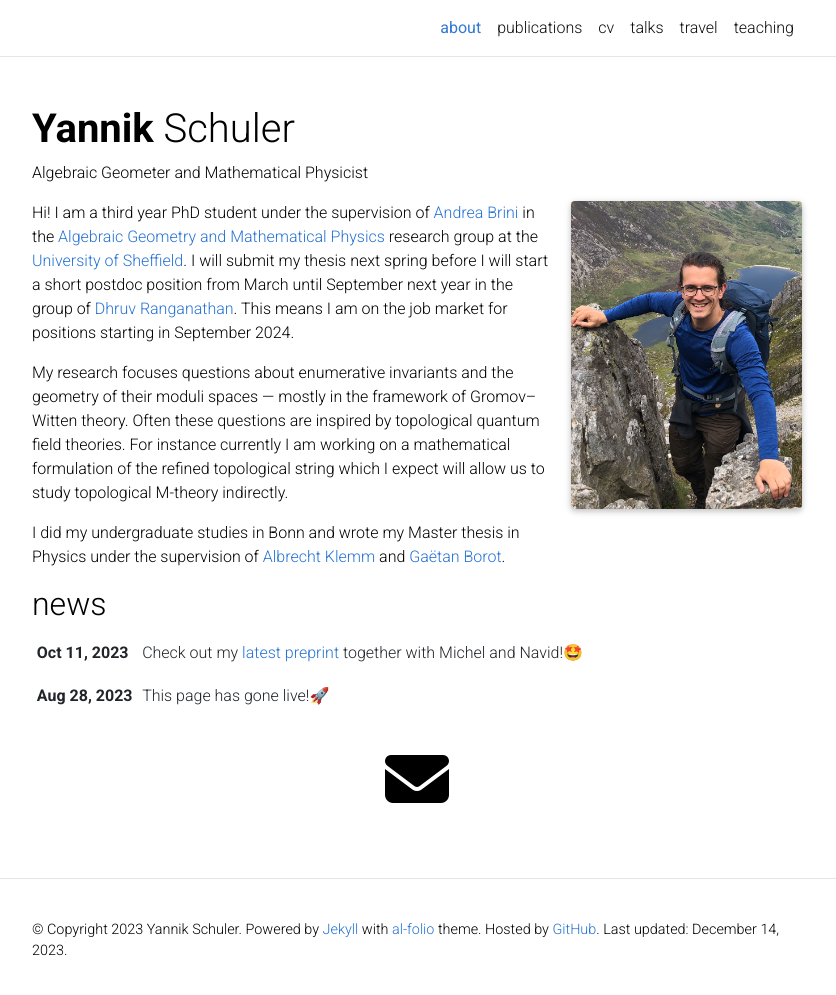
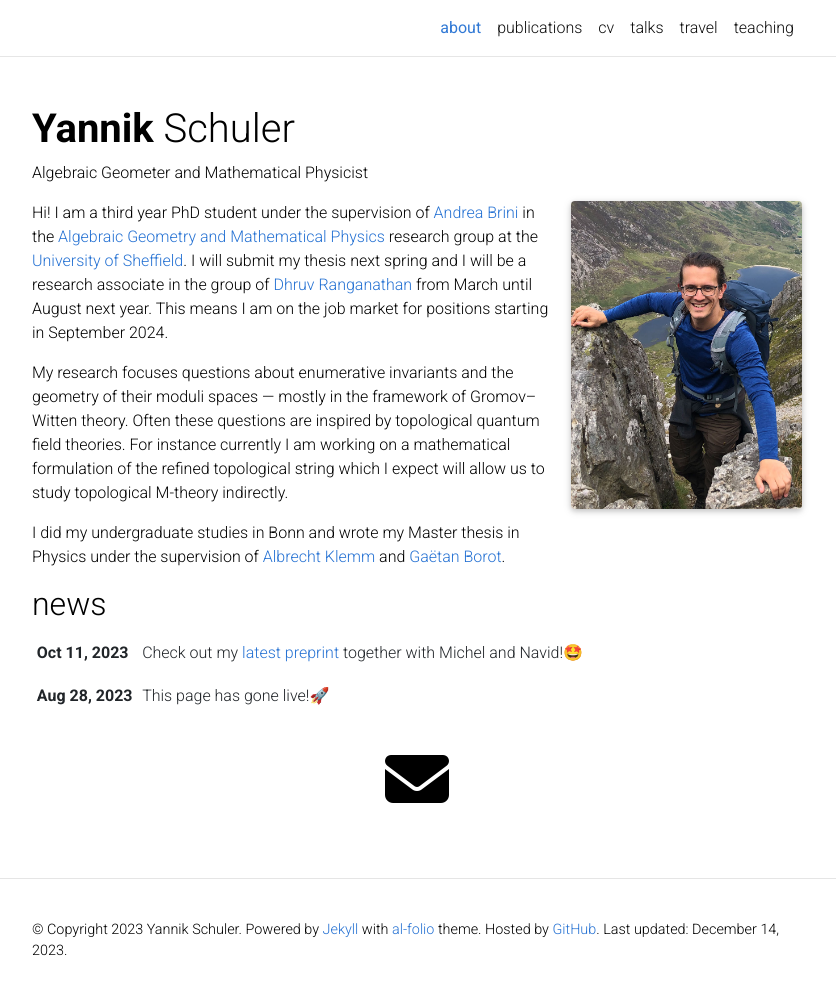
Before and after one commit to yannikschuler/yannikschuler.github.io, a Jekyll site: the page built from _pages/about.md, in a window 1280 px wide and 1002 px high. Shown: the top 995 px of the window, without its empty margins (223-1059 px from the left). Built offline with Jekyll 4.4.1, drawn with Linux system fonts in a browser that asks for light colours; comment, search, counter and statistics services are not loaded; a style sheet for code colours, icons or effects is not loaded.

Commit message:
Update about.md

```diff
--- a/_pages/about.md
+++ b/_pages/about.md
@@ -16,7 +16,7 @@
 social: true  # includes social icons at the bottom of the page
 ---
 
-Hi! I am a third year PhD student under the supervision of [Andrea Brini](https://andrea-brini.sites.sheffield.ac.uk/) in the [Algebraic Geometry and Mathematical Physics](https://agmp.sites.sheffield.ac.uk/) research group at the [University of Sheffield](https://www.sheffield.ac.uk/). I will submit my thesis next spring before I will start a short postdoc position from March until September next year in the group of [Dhruv Ranganathan](https://www.dhruvrnathan.net/). This means I am on the job market for positions starting in September 2024.
+Hi! I am a third year PhD student under the supervision of [Andrea Brini](https://andrea-brini.sites.sheffield.ac.uk/) in the [Algebraic Geometry and Mathematical Physics](https://agmp.sites.sheffield.ac.uk/) research group at the [University of Sheffield](https://www.sheffield.ac.uk/). I will submit my thesis next spring and I will be a research associate in the group of [Dhruv Ranganathan](https://www.dhruvrnathan.net/) from March until August next year. This means I am on the job market for positions starting in September 2024.
 
 My research focuses questions about enumerative invariants and the geometry of their moduli spaces — mostly in the framework of Gromov–Witten theory. Often these questions are inspired by topological quantum field theories. For instance currently I am working on a mathematical formulation of the refined topological string which I expect will allow us to study topological M-theory indirectly.
 
```
